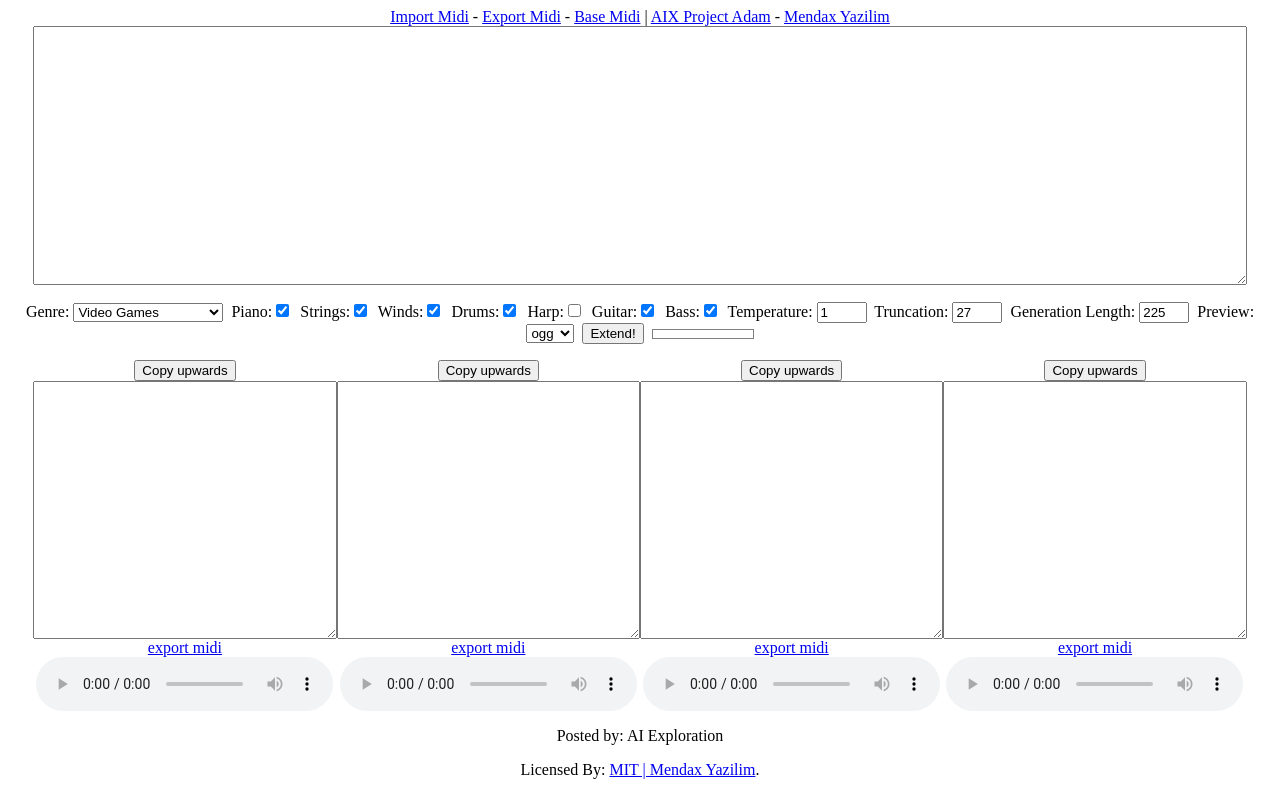
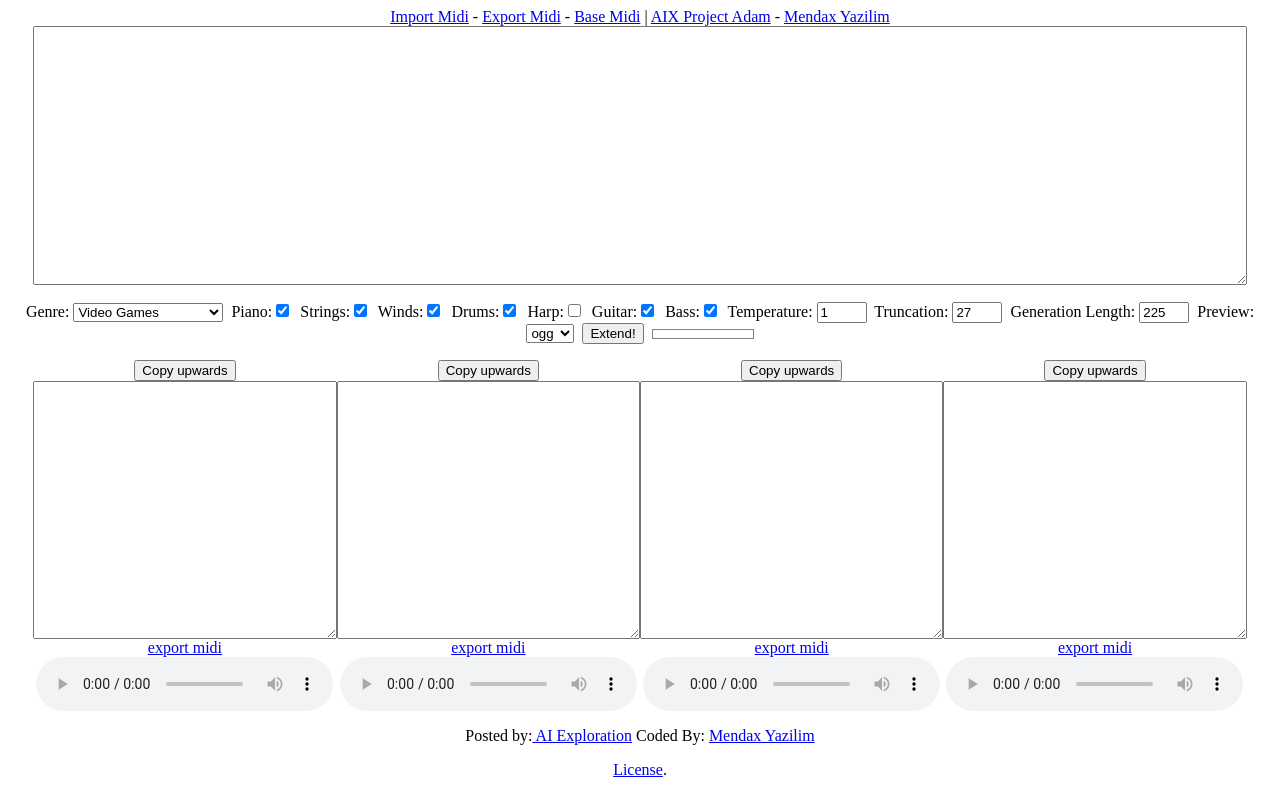
Before and after one commit to mendaxyazilim/project-adam, a plain HTML site: page index.html in a window 1280 px wide. Drawn offline with Linux system fonts and the light colour scheme.

Commit message:
Update index.html

```diff
--- a/index.html
+++ b/index.html
@@ -681,8 +681,9 @@
 		<script src="bundle.js"></script>
 	</body>
 	<footer>
-  <p>Posted by: AI Exploration</p>
-  <p>Licensed By: <a href="https://mendaxyazilim.com">
-  MIT | Mendax Yazilim</a>.</p>
+		<p>Posted by:<a href="http://aix.web.tr"> AI Exploration</a> Coded By: <a href="https://mendaxyazilim.com">
+	  Mendax Yazilim</a> </p>
+  <p><a href="https://mendaxyazilim.com">
+  License</a>.</p>
 </footer>
 </html>
```
